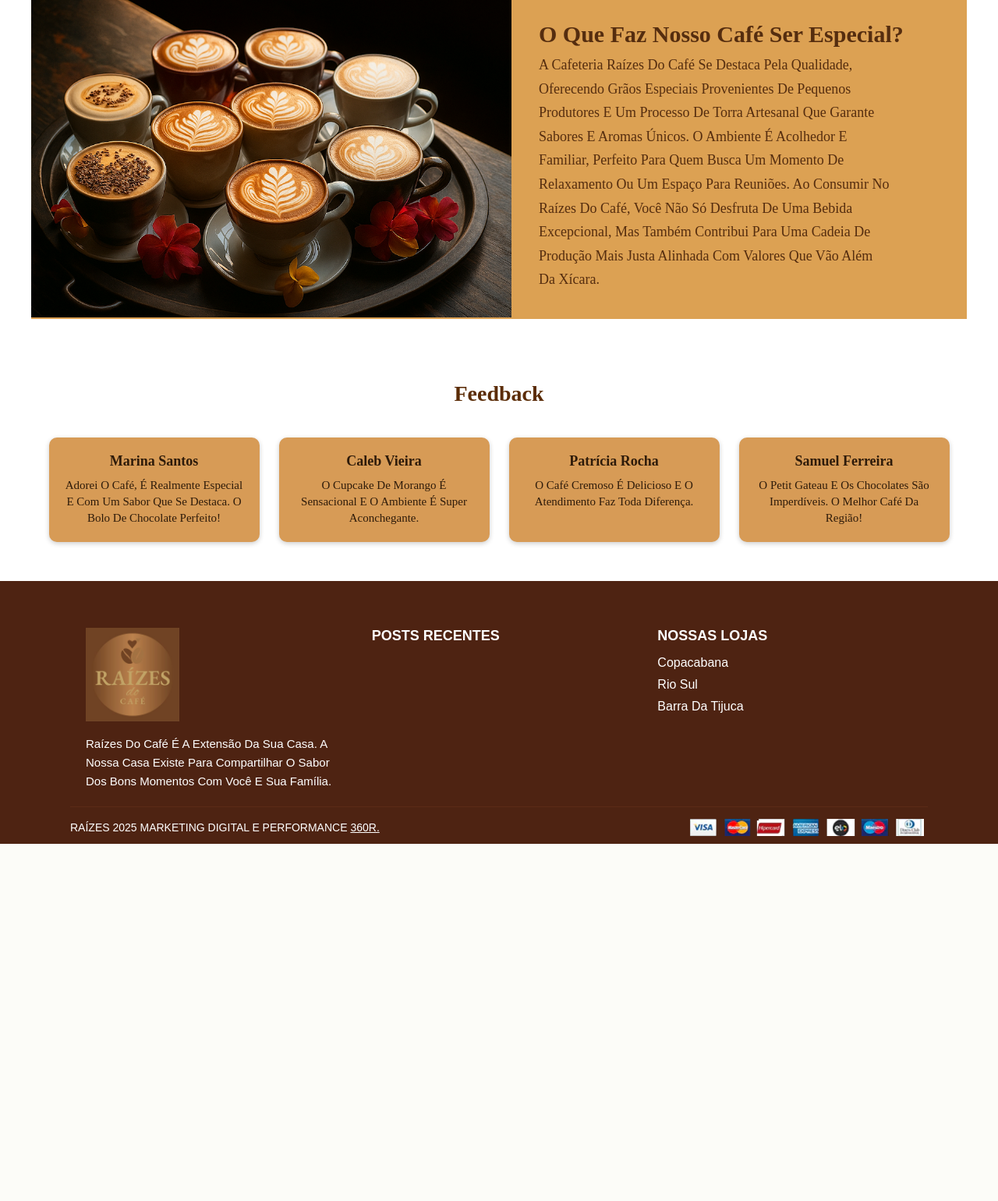
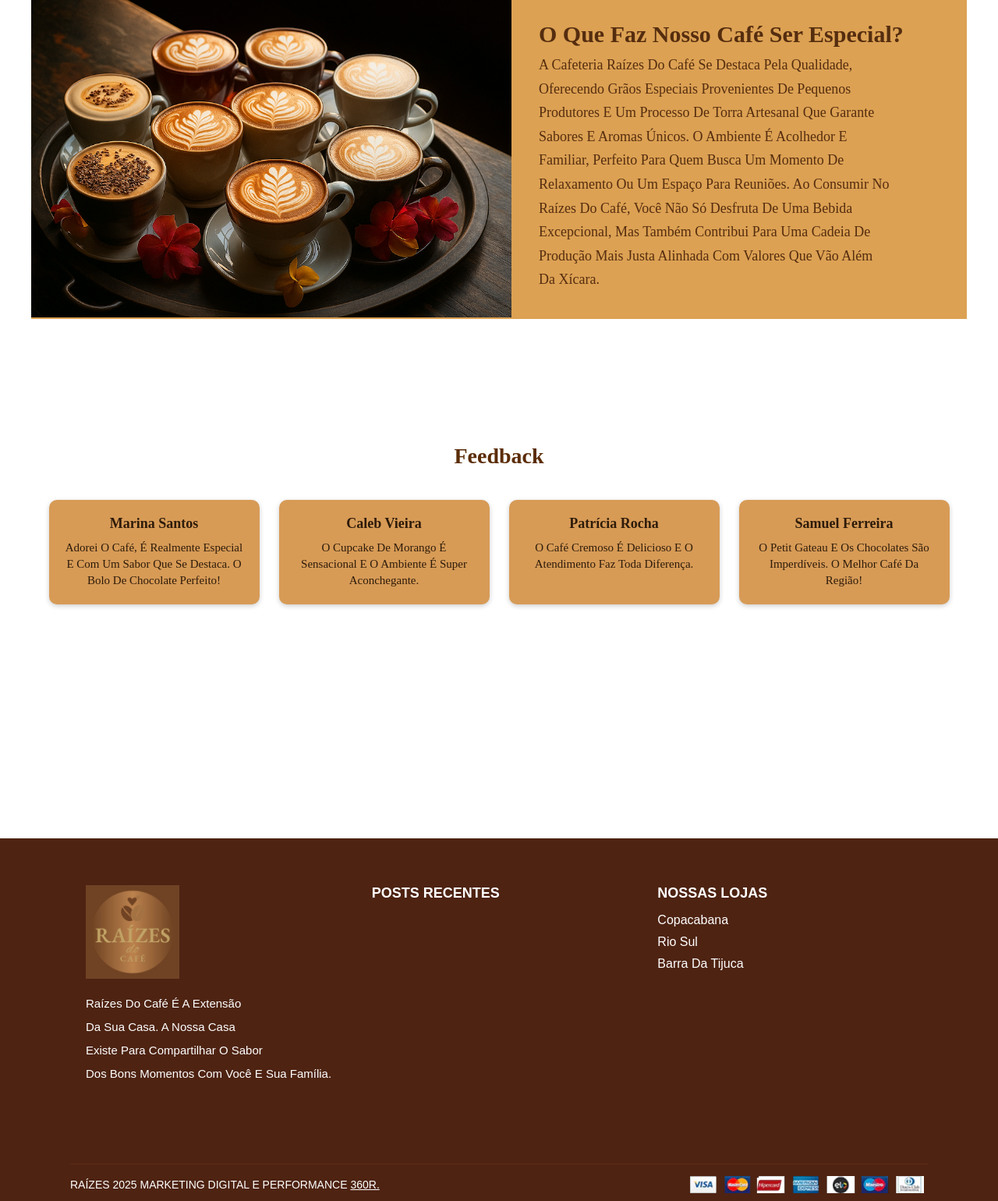
Before and after one commit to Marcelle635/Projeto, a PHP site: page /comum.html in a window 1280 px wide. Shown: the part 1038-2578 px from the top of the page at 78% size. Before the commit the page ends 2120 px from the top, so only its background shows below. Run offline with PHP 8.4, Linux system fonts and the light colour scheme.

Commit message:
atualizei

```diff
--- a/comum.css
+++ b/comum.css
@@ -108,6 +108,7 @@ body{
     align-items: center;
     background-color: var(--main-color);
     gap: 1.5rem;
+    margin-bottom: 8rem;
 }
 .about .row .content{
     padding: 2rem;
@@ -162,7 +163,7 @@ border: 8px solid black; /* Borda preta mais grossa */  box-shadow:  400px rgba(
 
 }
 .box img{
-    height: 200%; /* Ocupa 70% da altura da box */
+    height: 200%; /* Ocupa % da altura da box */
     width: auto;     /* Largura total */
     object-fit: cover;
     border-radius: 8px;
@@ -209,6 +210,7 @@ border: 8px solid black; /* Borda preta mais grossa */  box-shadow:  400px rgba(
   text-align: center;
   padding: 50px 20px;
   background-color: #fff;
+  margin-bottom: 25rem;
 }
 
 .feedback-section h2 {
@@ -284,8 +286,9 @@ border: 8px solid black; /* Borda preta mais grossa */  box-shadow:  400px rgba(
 }
 
 .footer-col p {
-  line-height: 1.6;
+  line-height: 2;
   font-size: 15px;
+  margin-bottom: 8rem;
 }
 
 .footer-col ul {
--- a/comum.html
+++ b/comum.html
@@ -81,8 +81,8 @@
       <div class="footer-col">
         <img src="img/logo clara.jpeg" alt="Raízes do Café" class="footer-logo">
         <p>
-          Raízes do café é a extensão da sua casa. A nossa casa existe para compartilhar
-          o sabor dos bons momentos com você e sua família.
+          Raízes do café é a extensão<br> da sua casa. A nossa casa<br> existe para compartilhar
+          o sabor<br> dos bons momentos com você e sua família.
         </p>
       </div>
 
--- a/menucomum.html
+++ b/menucomum.html
@@ -138,8 +138,8 @@
       <div class="footer-col">
         <img src="img/logo clara.jpeg" alt="Raízes do Café" class="footer-logo">
         <p>
-          Raízes do café é a extensão da sua casa. A nossa casa existe para compartilhar
-          o sabor dos bons momentos com você e sua família.
+          Raízes do café é a extensão<br> da sua casa. A nossa casa<br> existe para compartilhar
+          o sabor<br> dos bons momentos com você e sua família.
         </p>
       </div>
 
```
